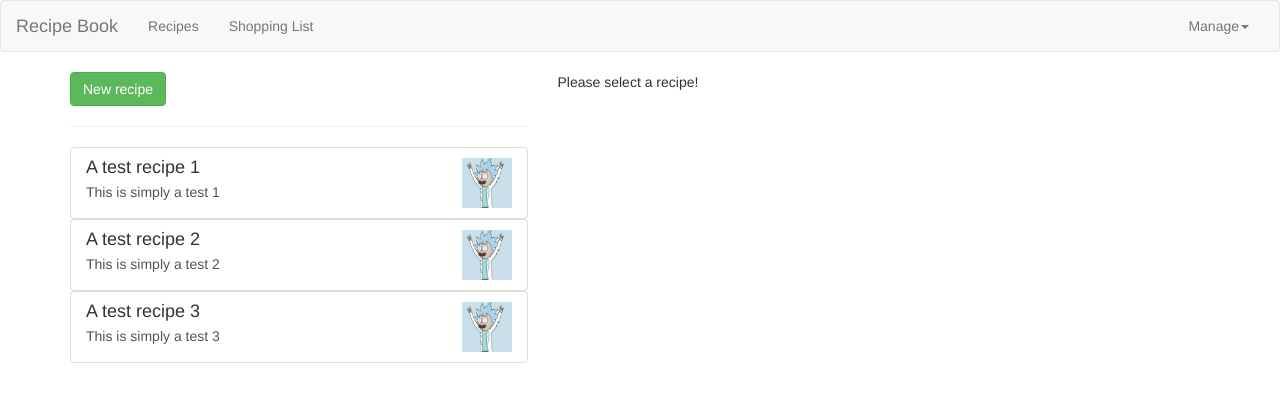
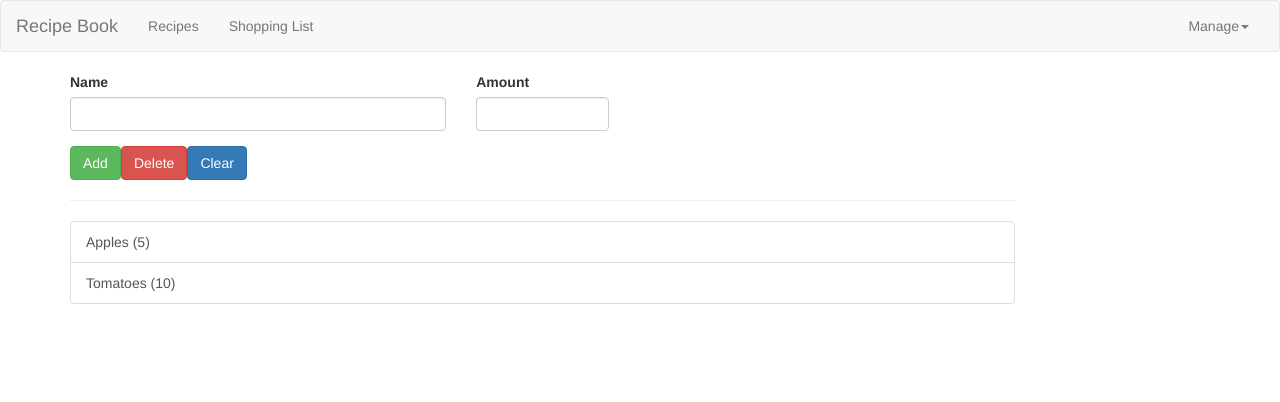
Before and after one commit to italopessoa/angular-course-project, an Angular app: page / in a window 1280 px wide. Shown: the top 402 px of the page. Built offline with nearby package versions, Linux system fonts and the light colour scheme.

Commit message:
configure form to add new ingredients

```diff
--- a/src/app/app.component.ts
+++ b/src/app/app.component.ts
@@ -6,7 +6,7 @@ import { Component } from '@angular/core';
   styleUrls: ['./app.component.css']
 })
 export class AppComponent {
-  currentView: string = 'recipe';
+  currentView: string = 'shopping-list';
   onViewChanged(view: string) {
     this.currentView = view;
   }
--- a/src/app/shopping/shopping-list/shopping-edit/shopping-edit.component.html
+++ b/src/app/shopping/shopping-list/shopping-edit/shopping-edit.component.html
@@ -1,14 +1,14 @@
 <div class="row">
   <div class="col-xs-12">
-    <form>
+    <form (submit)="addIngredient()">
       <div class="row">
         <div class="col-sm-5 form-group">
           <label for="name">Name</label>
-          <input type="text" id="name" class="form-control">
+          <input type="text" id="name" class="form-control" #nameInput>
         </div>
         <div class="col-sm-2">
           <label for="amount">Amount</label>
-          <input type="number" id="amount" class="form-control">
+          <input type="number" id="amount" class="form-control" #amountInput>
         </div>
       </div>
       <div class="row">
--- a/src/app/shopping/shopping-list/shopping-edit/shopping-edit.component.ts
+++ b/src/app/shopping/shopping-list/shopping-edit/shopping-edit.component.ts
@@ -1,4 +1,5 @@
-import { Component } from '@angular/core'
+import { Component, ViewChild, ElementRef, Output, EventEmitter } from '@angular/core'
+import { Ingredient } from '../../../shared/ingredient.model';
 
 @Component({
   selector: 'app-shopping-edit',
@@ -7,5 +8,12 @@ import { Component } from '@angular/core'
 })
 
 export class ShoppingEditComponent {
-
+  @ViewChild('nameInput') nameInputRef: ElementRef;
+  @ViewChild('amountInput') amountInputRef: ElementRef;
+  @Output() onIngredientAdded: EventEmitter<Ingredient> = new EventEmitter<Ingredient>();
+  addIngredient() {
+    if (this.nameInputRef.nativeElement.value && this.amountInputRef.nativeElement.value && this.amountInputRef.nativeElement.value > 0){
+      this.onIngredientAdded.emit(new Ingredient(this.nameInputRef.nativeElement.value, this.amountInputRef.nativeElement.value));
+    }
+  }
 }
--- a/src/app/shopping/shopping-list/shopping-list.component.html
+++ b/src/app/shopping/shopping-list/shopping-list.component.html
@@ -1,6 +1,6 @@
 <div class="row">
   <div class="col-xs-10">
-    <app-shopping-edit></app-shopping-edit>
+    <app-shopping-edit (onIngredientAdded)="ingredients.push($event)"></app-shopping-edit>
     <hr>
     <ul class="list-group">
       <a href="#" class="list-group-item" style="cursor: pointer;" *ngFor="let ingredient of ingredients">
```
